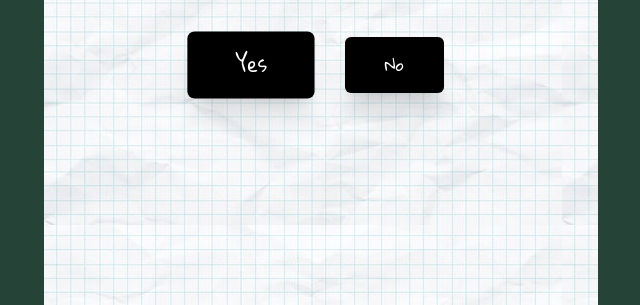
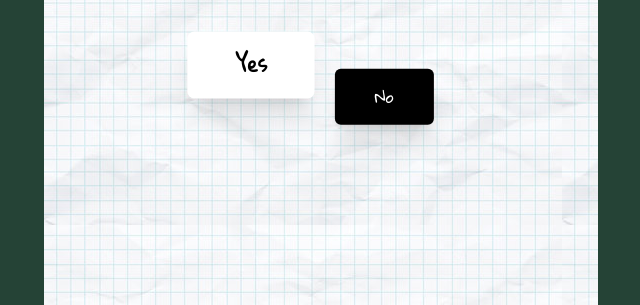
Before and after one commit to ccg404/Project-Dawn, a website: page pages/section.html in a window 1280 px wide. Both pictures are taken after a click on the button "No". Shown: the part 495-800 px from the top of the page, without its empty margins (319-959 px from the left). Drawn offline with Linux system fonts and the light colour scheme.

Commit message:
added new functions

```diff
--- a/pages/section.html
+++ b/pages/section.html
@@ -22,10 +22,16 @@
         </p>
       </div>
       <div class="p-10">
-        <h1 id="message" class="text-6xl font-gloria text-black text-center"></h1>
+        <h1
+          id="message"
+          class="text-6xl font-gloria text-black text-center"
+        ></h1>
       </div>
       <div class="m-10 flex flex-row gap-10 font-gloria">
-        <button class="p-4 px-10 bg-black text-white rounded-md shadow-xl" id="btn1">
+        <button
+          class="p-4 px-10 bg-white text-black font-bold rounded-md shadow-xl"
+          id="btn1"
+        >
           <a href="/pages/message.html">Yes</a>
         </button>
         <button
@@ -38,7 +44,8 @@
     </div>
     <script>
       const message = document.getElementById("message");
-      const btnYes = document.getElementById('btn1')
+      const btnYes = document.getElementById("btn1");
+      const btnNo = document.getElementById("btn2");
       const messages = [
         "Bruhhh???",
         "Are you sure? 🥺",
@@ -48,16 +55,24 @@
         "Fine... 😔",
         "Stop",
         "The more you no",
+        "Seryoso tho stop",
+        "loveeee naman ehhhh",
+        "aight",
       ];
       let index = 0;
       let scale = 1;
       document.getElementById("btn2").onclick = () => {
         event.preventDefault();
         message.innerHTML = messages[index];
-        index = (index + 1) % messages.length
+        index = (index + 1) % messages.length;
 
         scale += 0.2;
         btnYes.style.transform = `scale(${scale})`;
+
+        const randomX = Math.random() * 200 - 100;
+        const randomY = Math.random() * 100 - 50;
+
+        btnNo.style.transform = `translate(${randomX}px, ${randomY}px)`;
       };
     </script>
   </body>
--- a/src/css/input.css
+++ b/src/css/input.css
@@ -143,3 +143,7 @@ body {
   transform: rotate(90deg);
   transition-delay: 0.4s;
 }
+
+#btn2 {
+  transition: transform 0.3s ease-in-out;
+}
```
Also changed, not shown: index.html (+19 -2 lines), pages/message.html (+1 -1 lines), src/css/output.css.
